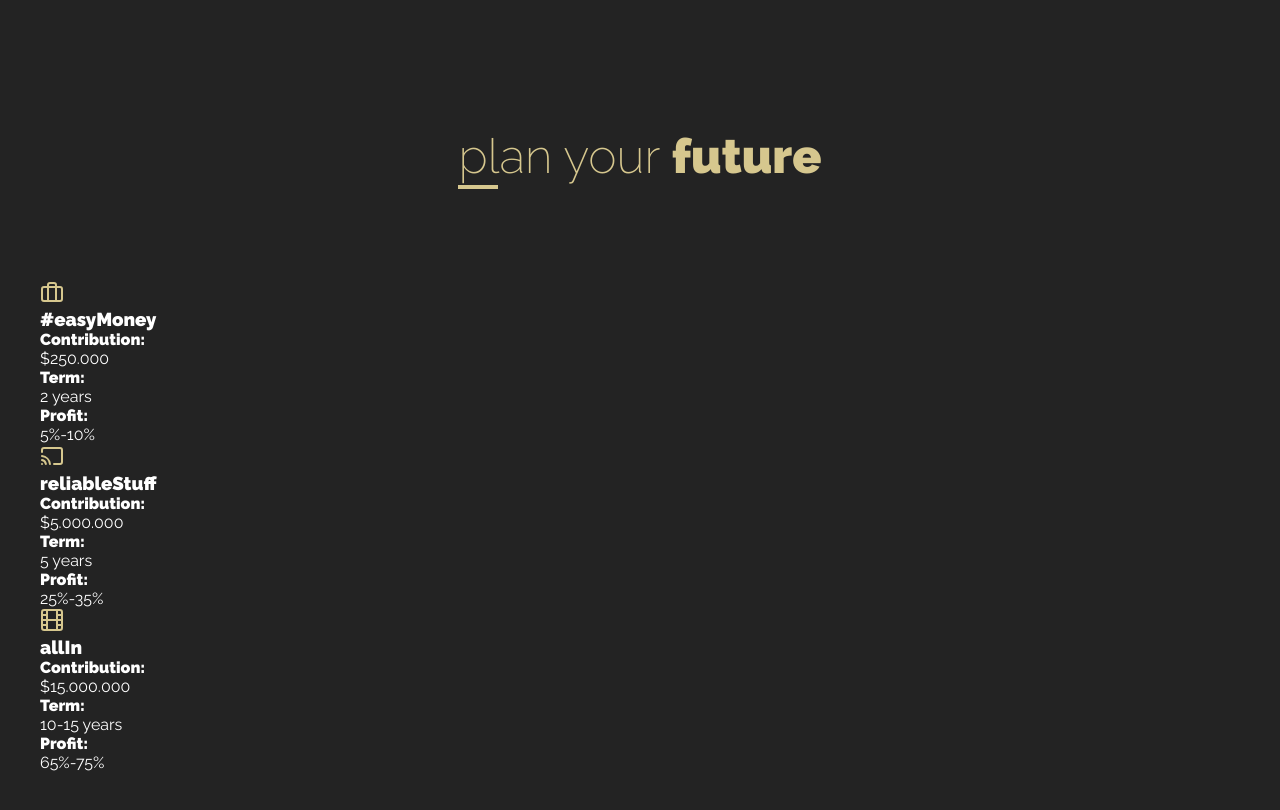
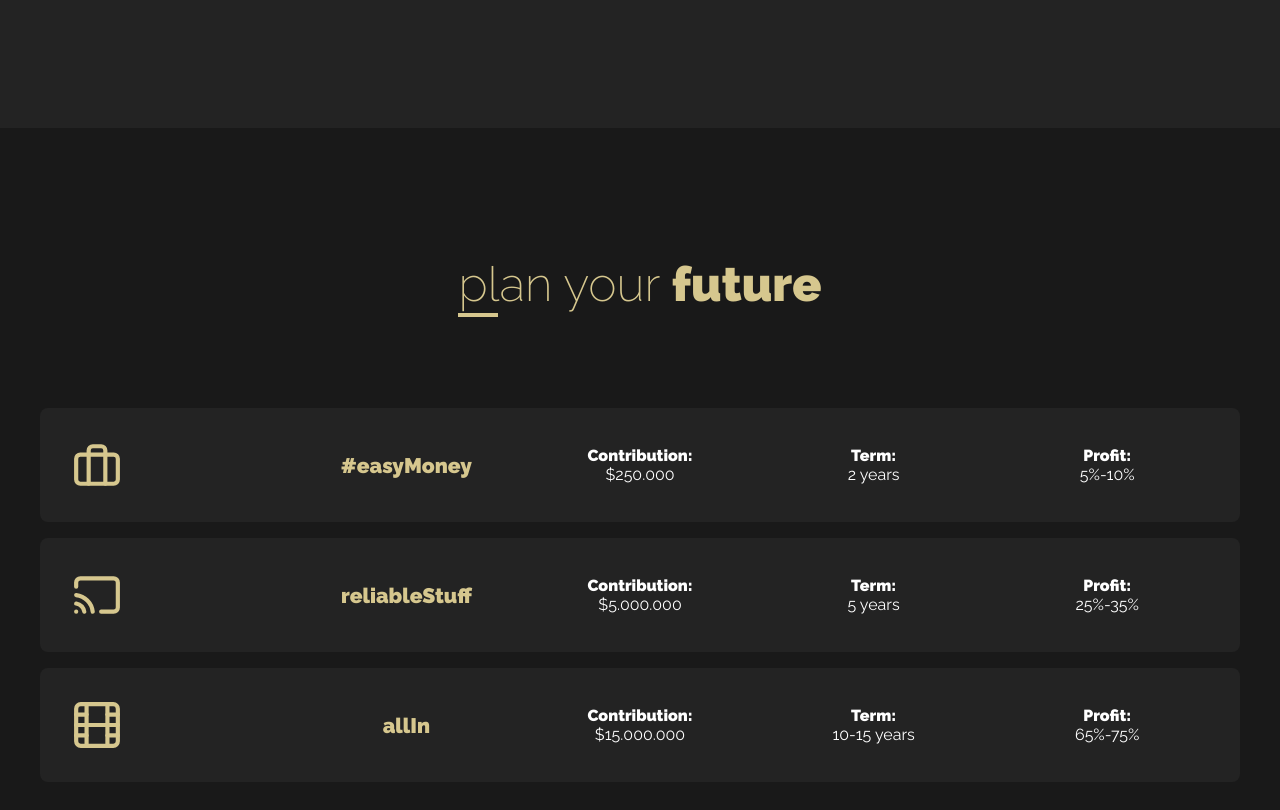
Before and after one commit to Ciupakabra9206/krypto, a website: page index.html in a window 1280 px wide. Shown: the part 2900-3710 px from the top of the page. Before the commit the page ends 3672 px from the top, so only its background shows below. Drawn offline with Linux system fonts and the light colour scheme.

Commit message:
Added styles in plans section

```diff
--- a/sass/_medium.scss
+++ b/sass/_medium.scss
@@ -21,4 +21,23 @@
             }
         }
     }
+
+    .plans {
+        padding: 8em 2em;
+
+        &__box {
+            display: grid;
+            grid-template-columns: repeat(5, 1fr);
+            align-items: center;
+        }
+
+        &__item {
+            margin: 0 1em;
+        }
+
+        &__item-name {
+            margin-top: 0;
+            margin-bottom: 0;
+        }
+    }
 }
--- a/sass/main.scss
+++ b/sass/main.scss
@@ -305,6 +305,43 @@ h1.company-name {
     }
 }
 
+//plans
+
+.plans {
+    padding: 6em 2em;
+    background-color: $darker;
+
+    &__box {
+        margin: 1em 0;
+        padding: 2em 1em;
+        text-align: center;
+        border: 1px solid transparet;
+        border-radius: 8px;
+        background-color: $dark;
+        cursor: pointer;
+
+        &:hover {
+            background-color: $darker;
+            border: 1px solid $gold;
+        }
+    }
+
+    &__item {
+        margin: 1em 0;
+    }
+
+    &__item-icon {
+        width: 50px;
+    }
+
+    &__item-name {
+        margin-top: 0;
+        margin-bottom: 1.5em;
+        font-size: 1.8rem;
+        color: $gold;
+    }
+}
+
 
 @import './small';
 @import './medium';
```
Also changed, not shown: css/main.css, 1 other file.
